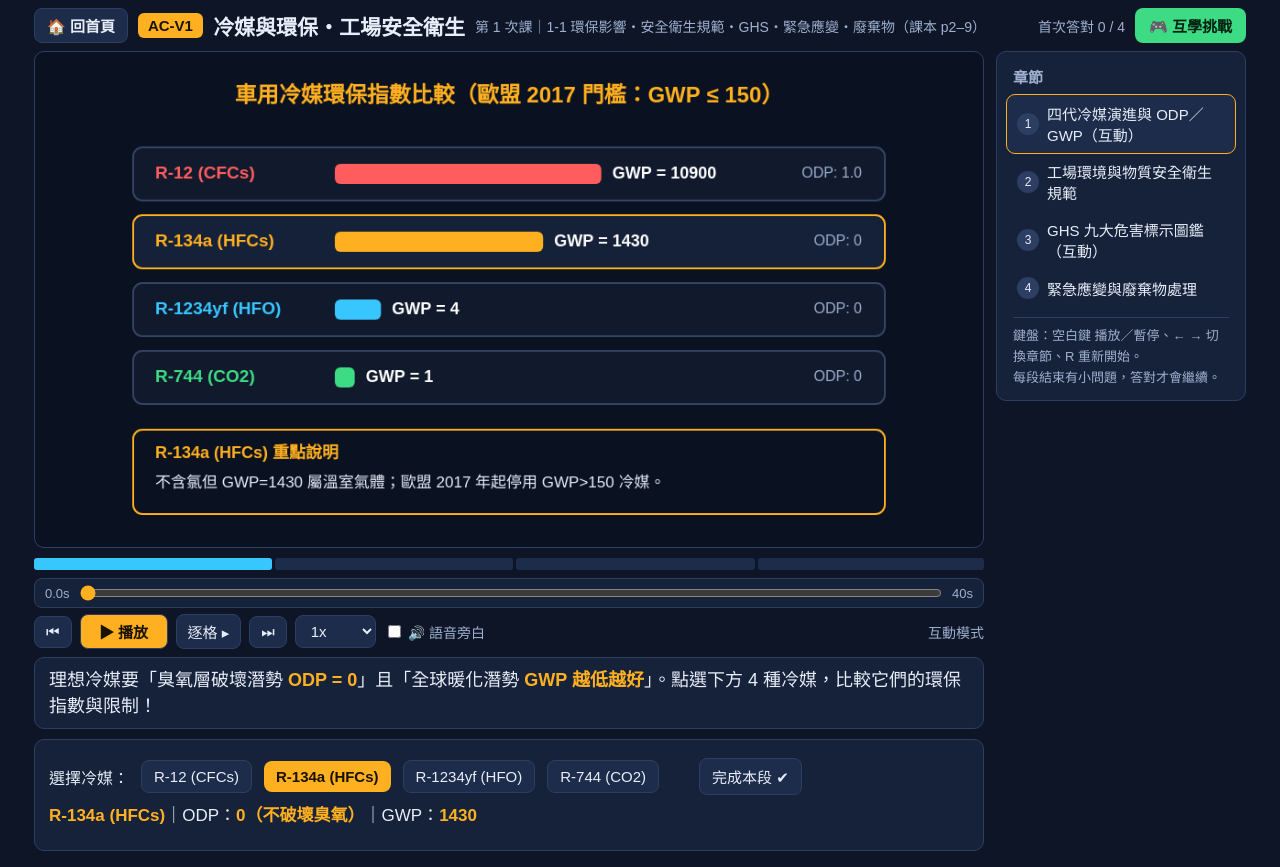
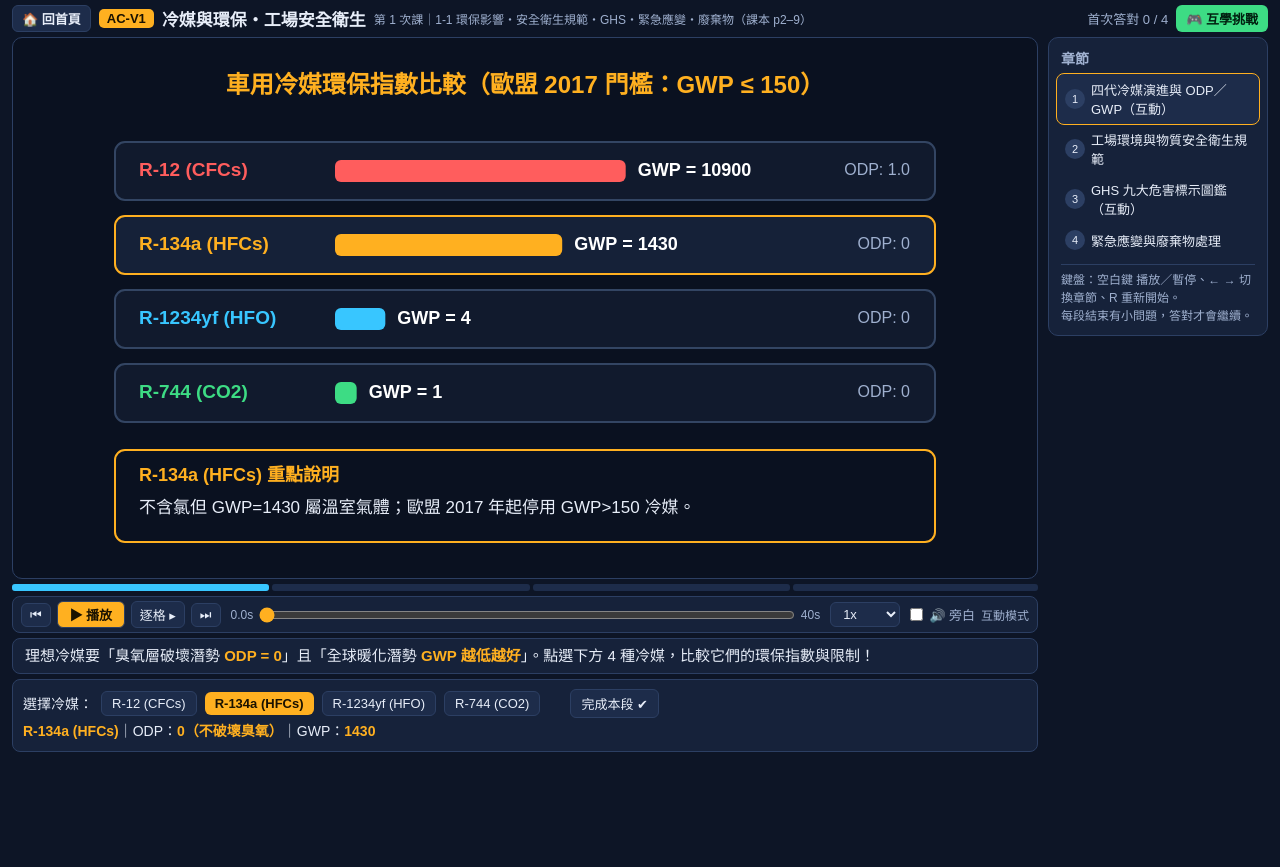
Before and after one commit to ntccar01/car-ac, a plain HTML site: page V1_冷媒與環保安全.html in a window 1280 px wide. After the commit the page ends 800 px from the top, so only its background shows below. Drawn offline with Linux system fonts and the light colour scheme.

Commit message:
更新網站 2026-11-28 14:13

```diff
--- a/V1_冷媒與環保安全.html
+++ b/V1_冷媒與環保安全.html
@@ -3,54 +3,52 @@
 <title>V1 冷媒與環保安全</title><style>:root{--bg:#0d1526;--panel:#16223a;--panel2:#1d2c4a;--line:#2c3f63;--ink:#e8eef9;--mut:#9fb0cf;--acc:#ffb020;--acc2:#38c6ff;--ok:#3ddc84;--bad:#ff5d5d}
 *{box-sizing:border-box}
 html,body{margin:0;background:var(--bg);color:var(--ink);font-family:"Microsoft JhengHei","PingFang TC","Noto Sans TC",sans-serif}
-.wrap{max-width:1240px;margin:0 auto;padding:8px 14px 16px}
-header{display:flex;align-items:center;gap:10px;flex-wrap:wrap;margin-bottom:8px}
-header .tag{background:var(--acc);color:#1a1200;font-weight:700;border-radius:6px;padding:4px 10px;font-size:15px}
-header h1{font-size:21px;margin:0}
-header .sub{color:var(--mut);font-size:14px}
-header .score{margin-left:auto;color:var(--mut);font-size:14px}
-.main{display:grid;grid-template-columns:1fr 250px;gap:12px}
+.wrap{max-width:1320px;margin:0 auto;padding:5px 12px 10px}
+header{display:flex;align-items:center;gap:8px;flex-wrap:wrap;margin-bottom:5px}
+header .tag{background:var(--acc);color:#1a1200;font-weight:700;border-radius:5px;padding:2px 8px;font-size:13px}
+header h1{font-size:17px;margin:0}
+header .sub{color:var(--mut);font-size:12px}
+header .score{margin-left:auto;color:var(--mut);font-size:13px}
+.main{display:grid;grid-template-columns:1fr 220px;gap:10px}
 @media(max-width:900px){.main{grid-template-columns:1fr}}
 .stage{position:relative;background:#0a1120;border:1px solid var(--line);border-radius:10px;overflow:hidden;display:flex;justify-content:center;align-items:center}
-.stage canvas{display:block;width:auto;max-width:100%;height:auto;max-height:calc(100vh - 235px);aspect-ratio:16/9;cursor:default}
-body.haspanel .stage canvas{max-height:calc(100vh - 305px)}
+.stage canvas{display:block;width:auto;max-width:100%;height:auto;max-height:calc(100vh - 148px);aspect-ratio:16/9;cursor:default}
+body.haspanel .stage canvas{max-height:calc(100vh - 210px)}
 @media(max-width:900px){.stage canvas,body.haspanel .stage canvas{width:100%;max-height:none}}
-.chtitle{position:absolute;left:12px;top:10px;transition:opacity .6s;pointer-events:none;background:rgba(10,17,32,.75);border:1px solid var(--line);border-radius:6px;padding:3px 10px;font-size:14px;color:var(--acc)}
-.caption{min-height:48px;background:var(--panel);border:1px solid var(--line);border-radius:10px;margin-top:8px;padding:9px 14px;font-size:18px;line-height:1.45}
+.chtitle{position:absolute;left:10px;top:8px;transition:opacity .6s;pointer-events:none;background:rgba(10,17,32,.75);border:1px solid var(--line);border-radius:6px;padding:2px 8px;font-size:13px;color:var(--acc)}
+.caption{min-height:0;background:var(--panel);border:1px solid var(--line);border-radius:8px;margin-top:5px;padding:6px 12px;font-size:15px;line-height:1.45}
 .caption b{color:var(--acc)}
-.controls{display:flex;flex-wrap:wrap;align-items:center;gap:8px;margin-top:6px}
-.controls button,.controls select{background:var(--panel2);color:var(--ink);border:1px solid var(--line);border-radius:8px;padding:6px 11px;font-size:15px;cursor:pointer;font-family:inherit}
+.controls{display:flex;flex-wrap:wrap;align-items:center;gap:6px;margin-top:5px;padding:4px 8px;background:var(--panel);border:1px solid var(--line);border-radius:8px}
+.controls button,.controls select{background:var(--panel2);color:var(--ink);border:1px solid var(--line);border-radius:6px;padding:3px 8px;font-size:13px;cursor:pointer;font-family:inherit}
 .controls button:hover{border-color:var(--acc2)}
-.controls button.main-btn{background:var(--acc);color:#1a1200;font-weight:700;min-width:88px}
-.controls .time{color:var(--mut);font-size:14px;margin-left:auto;font-variant-numeric:tabular-nums}
-.controls label{color:var(--mut);font-size:14px;display:flex;align-items:center;gap:4px;cursor:pointer}
-.bar{display:flex;gap:3px;margin-top:10px;height:12px;cursor:pointer}
+.controls button.main-btn{background:var(--acc);color:#1a1200;font-weight:700;min-width:68px}
+.controls .time{color:var(--mut);font-size:12px;font-variant-numeric:tabular-nums;white-space:nowrap}
+.controls label{color:var(--mut);font-size:13px;display:flex;align-items:center;gap:3px;cursor:pointer;white-space:nowrap}
+.scrubwrap{display:flex;align-items:center;gap:6px;flex:1;min-width:160px;margin:0 4px}
+.scrubwrap span{color:var(--mut);font-size:12px;font-variant-numeric:tabular-nums;white-space:nowrap}
+.scrubwrap input[type=range]{flex:1;margin:0;accent-color:var(--acc);cursor:pointer;height:16px}
+.bar{display:flex;gap:3px;margin-top:5px;height:7px;cursor:pointer}
 .bar div{background:var(--panel2);border-radius:3px;position:relative;overflow:hidden}
 .bar div i{position:absolute;left:0;top:0;bottom:0;background:var(--acc2)}
 .bar div.done i{background:var(--ok)}
-.scrubrow{display:flex;align-items:center;gap:10px;margin-top:8px;padding:4px 10px;background:var(--panel);border:1px solid var(--line);border-radius:8px}
-.scrubrow.hide{display:none}
-.scrubrow span{color:var(--mut);font-size:13px;font-variant-numeric:tabular-nums;white-space:nowrap}
-.scrubrow input[type=range]{flex:1;margin:0;accent-color:var(--acc);cursor:pointer;height:20px}
-.embed .scrubrow{margin-top:4px;padding:2px 8px}
-.side{background:var(--panel);border:1px solid var(--line);border-radius:10px;padding:10px;align-self:start}
-.side h3{margin:4px 6px 8px;font-size:15px;color:var(--mut)}
+.side{background:var(--panel);border:1px solid var(--line);border-radius:10px;padding:8px;align-self:start}
+.side h3{margin:2px 4px 6px;font-size:14px;color:var(--mut)}
 .side ol{list-style:none;margin:0;padding:0}
-.side li{padding:8px 10px;border-radius:8px;cursor:pointer;font-size:15px;display:flex;gap:8px;align-items:center}
+.side li{padding:6px 8px;border-radius:7px;cursor:pointer;font-size:13px;display:flex;gap:6px;align-items:center}
 .side li:hover{background:var(--panel2)}
 .side li.on{background:var(--panel2);outline:1px solid var(--acc)}
-.side li .n{width:22px;height:22px;border-radius:50%;background:var(--line);display:grid;place-items:center;font-size:12px;flex:none}
+.side li .n{width:20px;height:20px;border-radius:50%;background:var(--line);display:grid;place-items:center;font-size:11px;flex:none}
 .side li.ok .n{background:var(--ok);color:#002010}
-.side .tips{color:var(--mut);font-size:13px;line-height:1.6;margin:10px 6px 2px;border-top:1px solid var(--line);padding-top:8px}
-.panel{margin-top:10px}
+.side .tips{color:var(--mut);font-size:12px;line-height:1.5;margin:8px 4px 2px;border-top:1px solid var(--line);padding-top:6px}
+.panel{margin-top:5px}
 .panel:empty{display:none}
-.panel .box{background:var(--panel);border:1px solid var(--line);border-radius:10px;padding:12px 14px}
-.panel .row{display:flex;flex-wrap:wrap;gap:12px;align-items:center;margin:6px 0}
-.panel input[type=number]{width:72px;font-size:17px;padding:6px;border-radius:6px;border:1px solid var(--line);background:#0a1120;color:var(--ink);font-family:inherit}
-.panel input[type=range]{width:200px}
-.panel button{background:var(--panel2);color:var(--ink);border:1px solid var(--line);border-radius:8px;padding:7px 12px;font-size:15px;cursor:pointer;font-family:inherit}
+.panel .box{background:var(--panel);border:1px solid var(--line);border-radius:8px;padding:6px 10px}
+.panel .row{display:flex;flex-wrap:wrap;gap:8px;align-items:center;margin:3px 0;font-size:14px}
+.panel input[type=number]{width:66px;font-size:14px;padding:3px 6px;border-radius:6px;border:1px solid var(--line);background:#0a1120;color:var(--ink);font-family:inherit}
+.panel input[type=range]{width:180px}
+.panel button{background:var(--panel2);color:var(--ink);border:1px solid var(--line);border-radius:6px;padding:4px 10px;font-size:13px;cursor:pointer;font-family:inherit}
 .panel button.pri{background:var(--acc);color:#1a1200;font-weight:700;border:none}
-.panel .res{font-size:17px;line-height:1.8}
+.panel .res{font-size:14px;line-height:1.5}
 .panel .res b{color:var(--acc)}
 .panel .fb{font-weight:700}
 .panel .fb.ok{color:var(--ok)}.panel .fb.bad{color:var(--bad)}
@@ -71,7 +69,7 @@ body.haspanel .stage canvas{max-height:calc(100vh - 305px)}
 .endcard b{color:var(--acc);font-size:30px}
 @media(max-width:600px){.caption{font-size:16px}header h1{font-size:18px}.quiz .card p{font-size:17px}.quiz .opt{font-size:15px;padding:8px}}
 .chtitle.hide{opacity:0}
-.home{display:inline-flex;align-items:center;gap:4px;background:var(--panel2);color:var(--ink);border:1px solid var(--line);border-radius:8px;padding:6px 12px;font-size:15px;text-decoration:none;font-weight:700}
+.home{display:inline-flex;align-items:center;gap:4px;background:var(--panel2);color:var(--ink);border:1px solid var(--line);border-radius:6px;padding:3px 9px;font-size:13px;text-decoration:none;font-weight:700}
 .home:hover{border-color:var(--acc);color:var(--acc)}
 .home.big{margin-top:14px;font-size:18px;padding:10px 18px;background:var(--acc);color:#1a1200;border:none}
 /* 嵌入簡報模式（?embed=1）：隱藏標題列與章節欄，讓畫面完整放進投影片 */
@@ -83,7 +81,7 @@ body.haspanel .stage canvas{max-height:calc(100vh - 305px)}
 .embed .caption{font-size:16px;min-height:44px;padding:8px 12px;margin-top:6px}
 .embed .controls{margin-top:6px}.embed .bar{margin-top:6px}
 
-.actbtn{background:var(--ok);color:#002010;border:none;border-radius:8px;padding:7px 14px;font-size:15px;font-weight:700;cursor:pointer;font-family:inherit}
+.actbtn{background:var(--ok);color:#002010;border:none;border-radius:6px;padding:4px 10px;font-size:13px;font-weight:700;cursor:pointer;font-family:inherit}
 #actwrap{display:none}
 
 .qref{display:flex;align-items:center;gap:14px;flex-wrap:wrap;margin:6px 0 10px}.qref canvas{width:190px;height:190px;background:#0d1526;border-radius:50%}.qref .qn{font-size:14px;color:#9fb0cf;line-height:1.6;max-width:300px}
@@ -338,11 +336,11 @@ function Player(cfg) {
       <div class="endcard" id="end"><div>🎉 影片完成！<br>首次答對 <b id="endsc"></b> 題<br><span style="font-size:16px;color:#9fb0cf">可點選右側章節重看，或按 R 重新開始</span><br>${cfg.activity ? '<button class="home big" id="actend" style="margin-right:10px">🎮 進入互學挑戰</button>' : ''}<a class="home big" href="index.html">🏠 回首頁選下一支動畫</a></div></div>
     </div>
     <div class="bar" id="bar"></div>
-    <div class="scrubrow" id="scrubrow" title="拖曳拉桿可直接跳至本段任意畫面，方便課堂暫停解說"><span id="scCur">0.0s</span><input type="range" id="scrub" min="0" max="10" step="0.1" value="0" aria-label="本段時間軸拉桿"><span id="scMax">10s</span></div>
     <div class="controls">
       <button id="prev" title="上一段">⏮</button><button class="main-btn" id="play">▶ 播放</button><button id="step" title="逐格（暫停時）">逐格 ▸</button><button id="next" title="下一段">⏭</button>
+      <div class="scrubwrap" id="scrubrow" title="拖曳拉桿可直接跳至本段任意畫面，方便課堂暫停解說"><span id="scCur">0.0s</span><input type="range" id="scrub" min="0" max="10" step="0.1" value="0" aria-label="本段時間軸拉桿"><span id="scMax">10s</span></div>
       <select id="spd"><option value=".25">0.25x</option><option value=".5">0.5x</option><option value="1" selected>1x</option><option value="1.5">1.5x</option><option value="2">2x</option></select>
-      <label><input type="checkbox" id="tts">🔊 語音旁白</label><span class="time" id="tm"></span>
+      <label><input type="checkbox" id="tts">🔊 旁白</label><span class="time" id="tm"></span>
     </div>
     <div class="caption" id="cap"></div>
     <div class="panel" id="panel"></div>
```
Also changed, not shown: S1_第1次_環保安全與工具設備.html (+7 -7 lines), S2_第2次_冷媒循環與檢修錶.html (+6 -6 lines), S3_第3次_冷媒回收抽真空充填.html (+5 -5 lines), S4_第4次_驅動皮帶與冷媒管路.html (+4 -4 lines), S5_第5次_壓縮機更換與冷凍油.html (+4 -4 lines), V2_空調工具設備圖鑑.html (+36 -38 lines), V3_冷媒循環透視.html (+36 -38 lines), V4_冷媒檢修錶.html (+36 -38 lines), V5_冷媒回收抽真空充填.html (+36 -38 lines), V6_皮帶與管路接頭.html (+36 -38 lines), V7_壓縮機更換與冷凍油.html (+36 -38 lines), index.html (+34 -36 lines).
